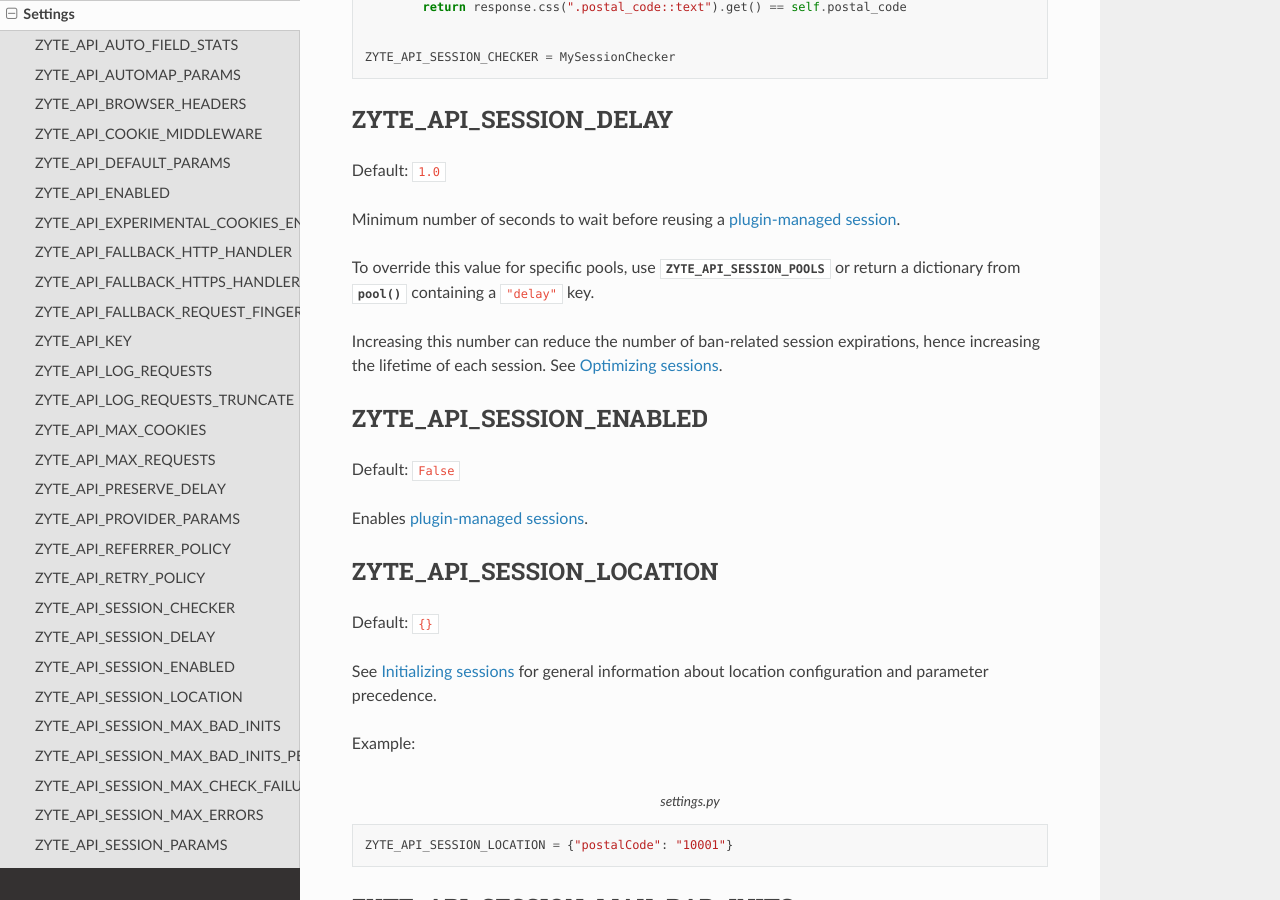
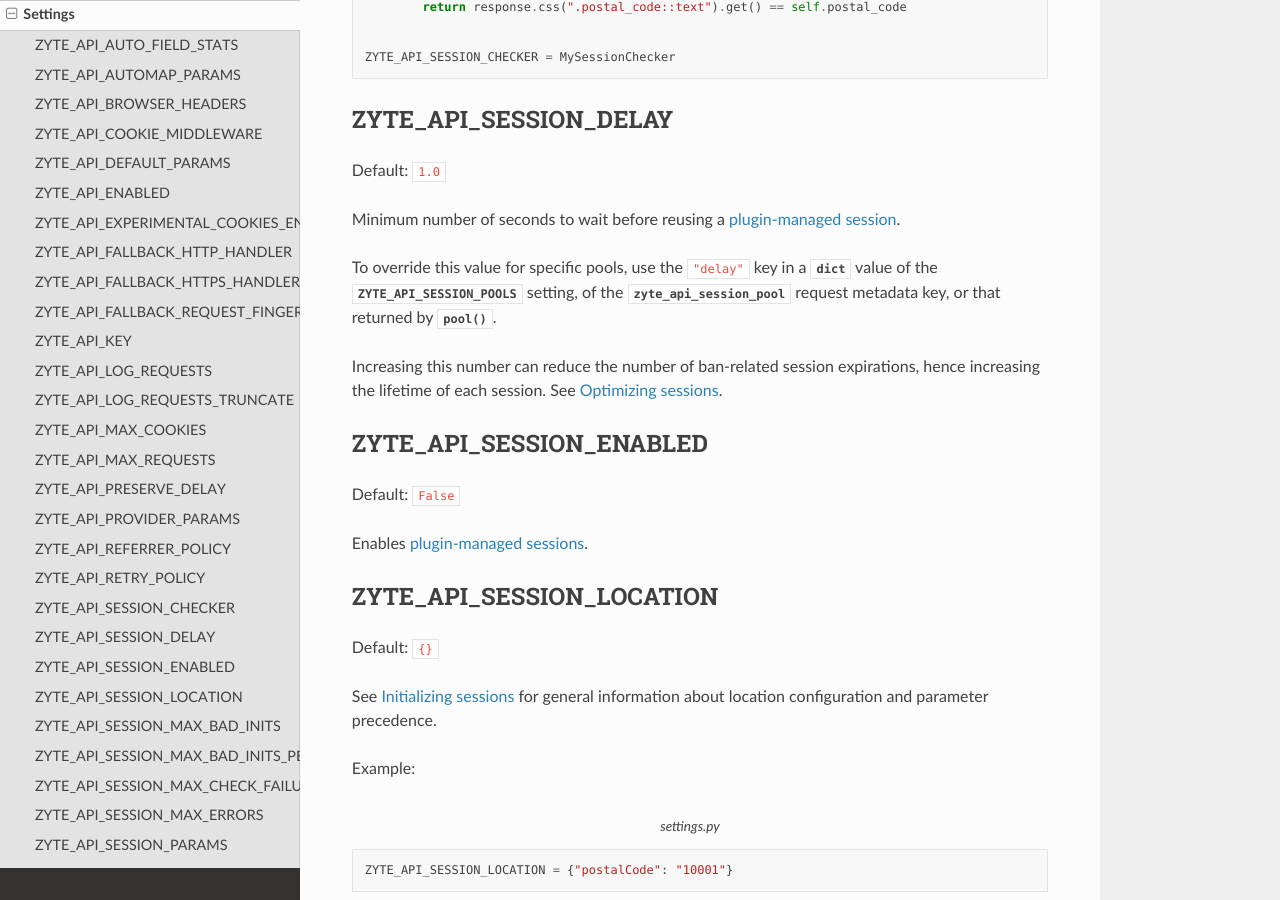
Before and after one commit to scrapy-plugins/scrapy-zyte-api, a Sphinx documentation site: the page built from docs/reference/settings.rst, in a window 1280 px wide and 900 px high, scrolled down 7060 px. Built offline with Sphinx 7.4.7 and the Read the Docs theme 3.1.0, drawn with Linux system fonts in a browser that asks for light colours.

Commit message:
Update the ZYTE_API_SESSION_DELAY docs

```diff
--- a/docs/reference/settings.rst
+++ b/docs/reference/settings.rst
@@ -417,9 +417,10 @@
 Minimum number of seconds to wait before reusing a :ref:`plugin-managed
 session <session>`.
 
-To override this value for specific pools, use
-:setting:`ZYTE_API_SESSION_POOLS` or return a dictionary from
-:meth:`~scrapy_zyte_api.SessionConfig.pool` containing a ``"delay"`` key.
+To override this value for specific pools, use the ``"delay"`` key in a
+:class:`dict` value of the :setting:`ZYTE_API_SESSION_POOLS` setting, of the
+:reqmeta:`zyte_api_session_pool` request metadata key, or that returned by
+:meth:`~scrapy_zyte_api.SessionConfig.pool`.
 
 Increasing this number can reduce the number of ban-related session
 expirations, hence increasing the lifetime of each session. See
```
